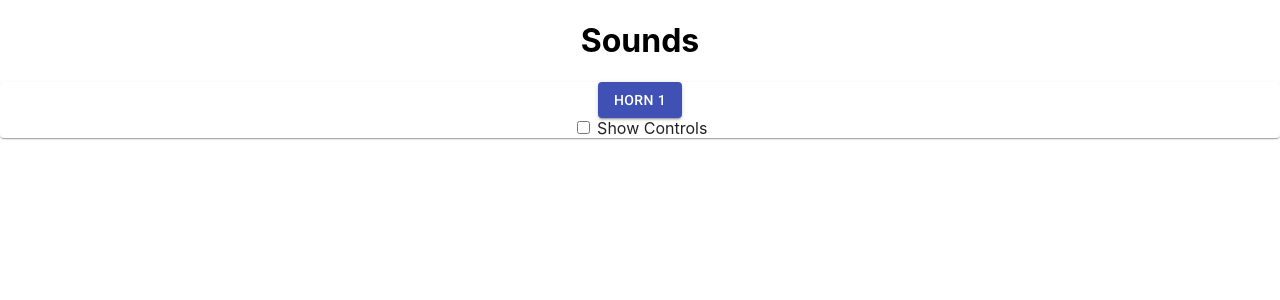
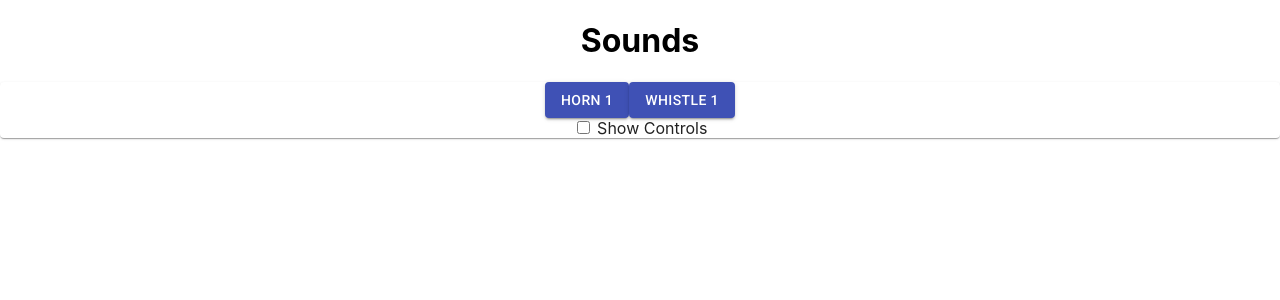
Before and after one commit to jmcdannel/train-control, a React (Create React App) app: page / in a window 1280 px wide. Shown: the top 300 px of the page. Built offline with nearby package versions, Linux system fonts and the light colour scheme.

Commit message:
add whistle sound

```diff
--- a/package.json
+++ b/package.json
@@ -28,5 +28,8 @@
       "last 1 firefox version",
       "last 1 safari version"
     ]
+  },
+  "devDependencies": {
+    "node-sass": "^4.12.0"
   }
 }
--- a/src/sounds/sounds.js
+++ b/src/sounds/sounds.js
@@ -11,6 +11,10 @@ export const Sounds = props => {
 		{
 			audio: '/media/sounds/Train Whistle-SoundBible.com-458982136.mp3',
 			name: 'Horn 1'
+		},
+		{
+			audio: '/media/sounds/steam-train-whistle-daniel_simon.mp3',
+			name: 'Whistle 1'
 		}
 	];
 
@@ -35,9 +39,7 @@ export const Sounds = props => {
 				{playing && (
 					<section>
 						<h3>Now Playing: {playing.name}</h3>
-						<audio autoplay controls={showControls}>
-							<source src={playing.audio} type="audio/mpeg" />
-						</audio>
+						<audio autoplay controls={showControls} src={playing.audio} />
 						<Button onClick={() => handlePlaySound(null)} variant="contained" color="secondary">CLEAR</Button>
 					</section>
 				)}
```
Also changed, not shown: 2 other files (tests, documents, lock files or other folders).
